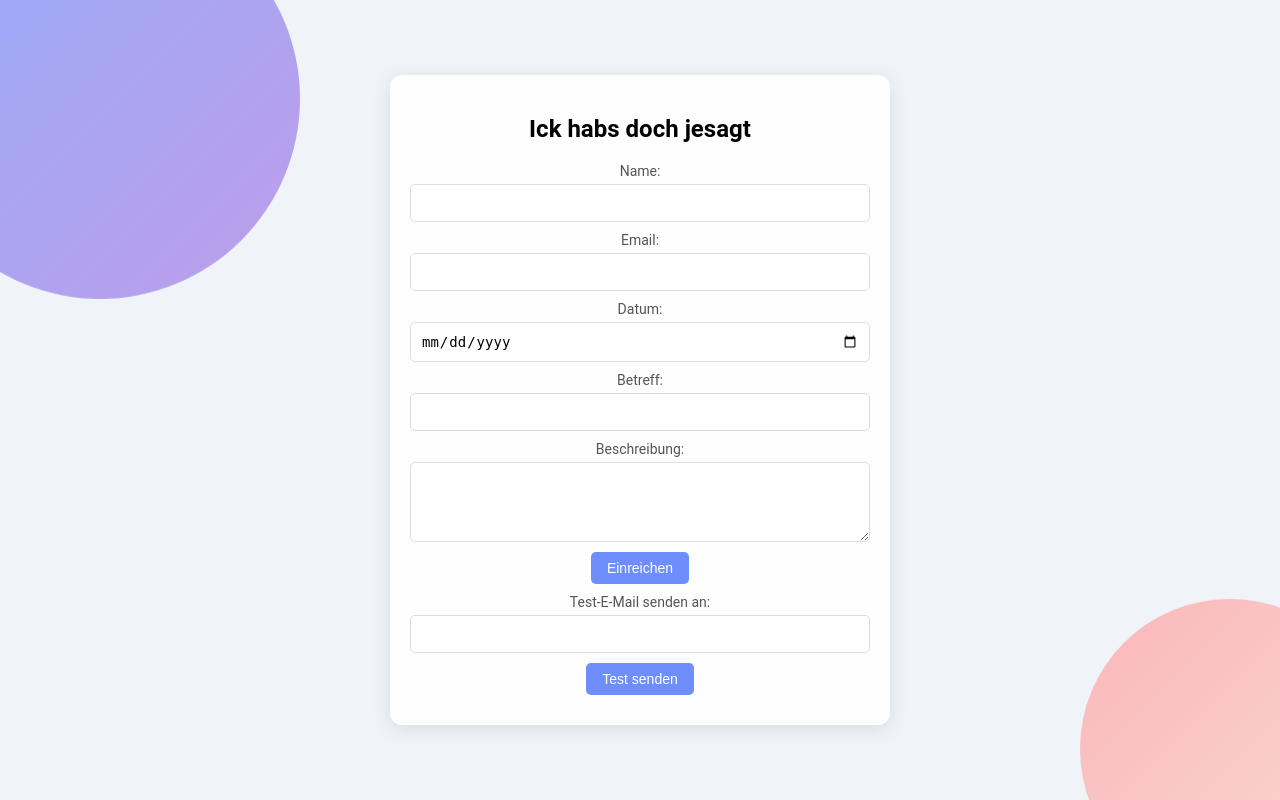
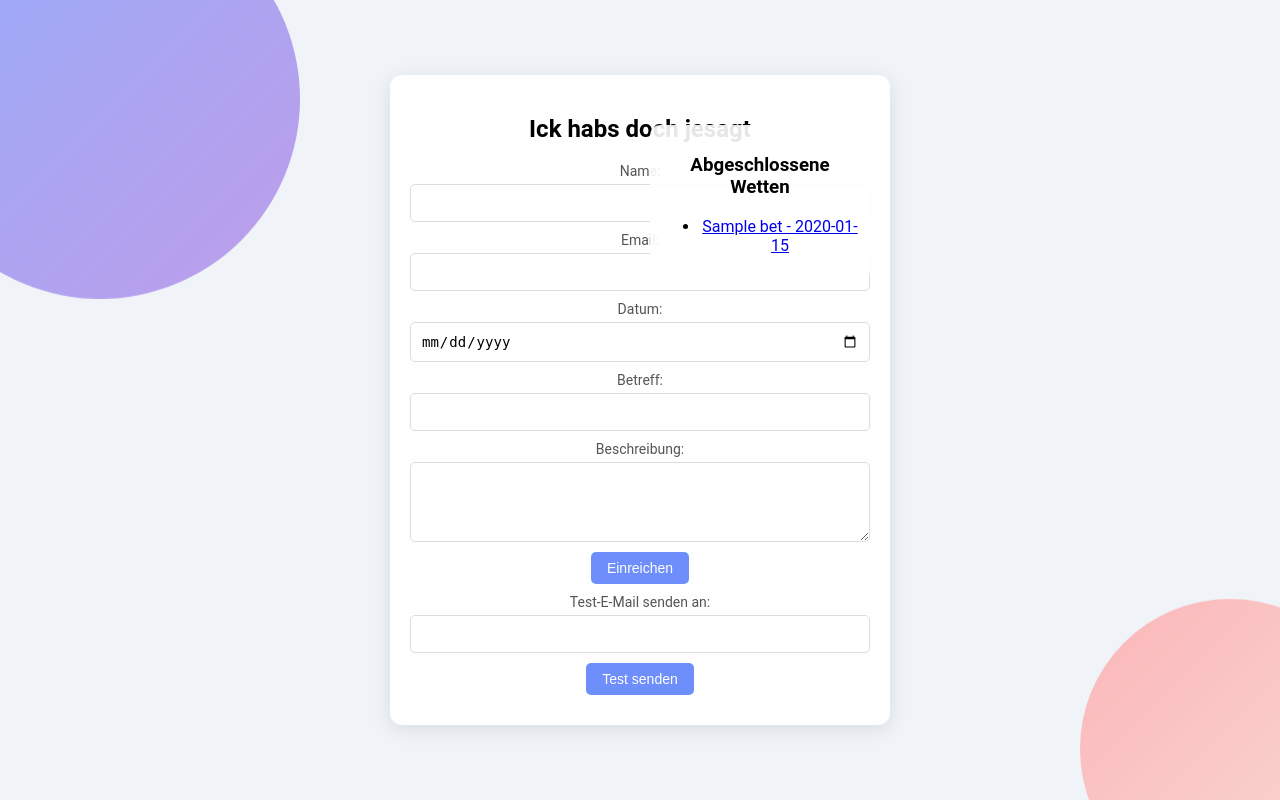
Before and after one commit to ToxicHahn/prediction, a Flask app: page / in a window 1280 px wide. Run offline with Flask 2, Linux system fonts and the light colour scheme; tables that the repository leaves empty hold one stand-in row (values such as "Sample post").

Commit message:
sidebar for public bets

```diff
--- a/static/styles.css
+++ b/static/styles.css
@@ -172,3 +172,16 @@ input[type="submit"]:hover {
     background-color: #a777e3;
     transform: translateY(-1px);
 }
+
+
+
+
+.sidebar {
+    position: absolute;
+    top: 50px;
+    right: 20px;
+    width: 200px;
+    padding: 10px;
+    background-color: rgba(255, 255, 255, 0.9);
+    border-radius: 10px;
+}
--- a/templates/index.html
+++ b/templates/index.html
@@ -50,6 +50,15 @@
             <input type="email" id="test_email" name="email" required>
             <input type="submit" value="Test senden">
         </form>
+
+        <div class="sidebar">
+            <h3>Abgeschlossene Wetten</h3>
+            <ul>
+                {% for bet in bets %}
+                    <li><a href="{{ url_for('bet_detail', bet_id=bet.id) }}">{{ bet.subject }} - {{ bet.date }}</a></li>
+                {% endfor %}
+            </ul>
+        </div>
     </div>
 </body>
 </html>
```
Also changed, not shown: templates/bet_detail.html (added, +26 -0 lines).
